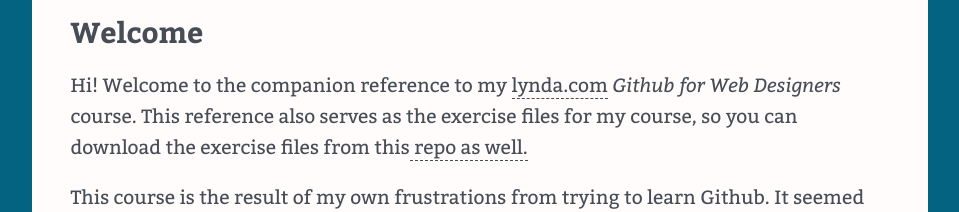
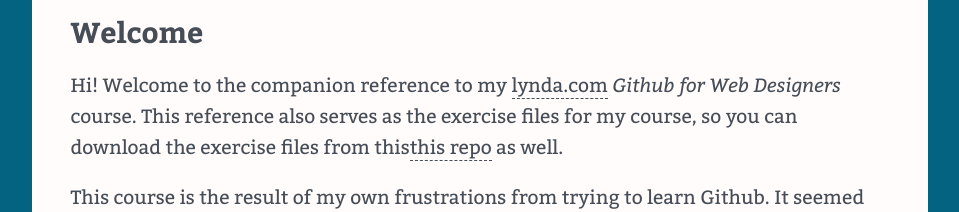
Before and after one commit to TAltagracia844/github-for-web-designers, a plain HTML site: page index.html in a window 1280 px wide. Shown: the part 237-449 px from the top of the page, without its empty margins (160-1119 px from the left). Drawn offline with nearby package versions, Linux system fonts and the light colour scheme.

Commit message:
Added tilte attribute for link

```diff
--- a/index.html
+++ b/index.html
@@ -26,8 +26,7 @@
     </nav>
     <main>
     <h2>Welcome</h2>
-    <p>Hi! Welcome to the companion reference to my <a href="http://www.lynda.com" title="lynda.com">lynda.com</a> <em>Github for Web Designers</em> course. This reference also serves as the exercise files for my course, so you can download the exercise files from this<a href="https://github.com/TAltagracia844/github-for-web-designers/tree/master" </a>
-       repo as well.</p>
+    <p>Hi! Welcome to the companion reference to my <a href="http://www.lynda.com" title="lynda.com">lynda.com</a> <em>Github for Web Designers</em> course. This reference also serves as the exercise files for my course, so you can download the exercise files from this<a href="https://github.com/TAltagracia844/github-for-web-designers/tree/master"title="compainion repo for github desktop lesson">this repo</a> as well.</p>
     <p>This course is the result of my own frustrations from trying to learn Github. It seemed like every tutorial I took, or article I read, assumed I was a developer and used terms and terminology that I just wasn't familiar with. Perhaps worse than that, because certain things were assumed it would often halt my learning process because I wouldn't understand how to fill in the blanks between steps. I decided to jump in headfirst, make lots of mistakes, and research things that as a designer I wasn't really that interested in. The result was that I learned Github the hard way, and I'm hoping my course means that you don't have to.</p>
     <h2>Stuff I learned</h2>
     <p>Whenever I learn something new I have those &quot;aha&rdquo; moments where I break through the murk into moments of clarity. In addition to the reference and glossary that you&rsquo;ll find here I wanted to list some of the concepts that I found really important when learning Github.</p>
```
